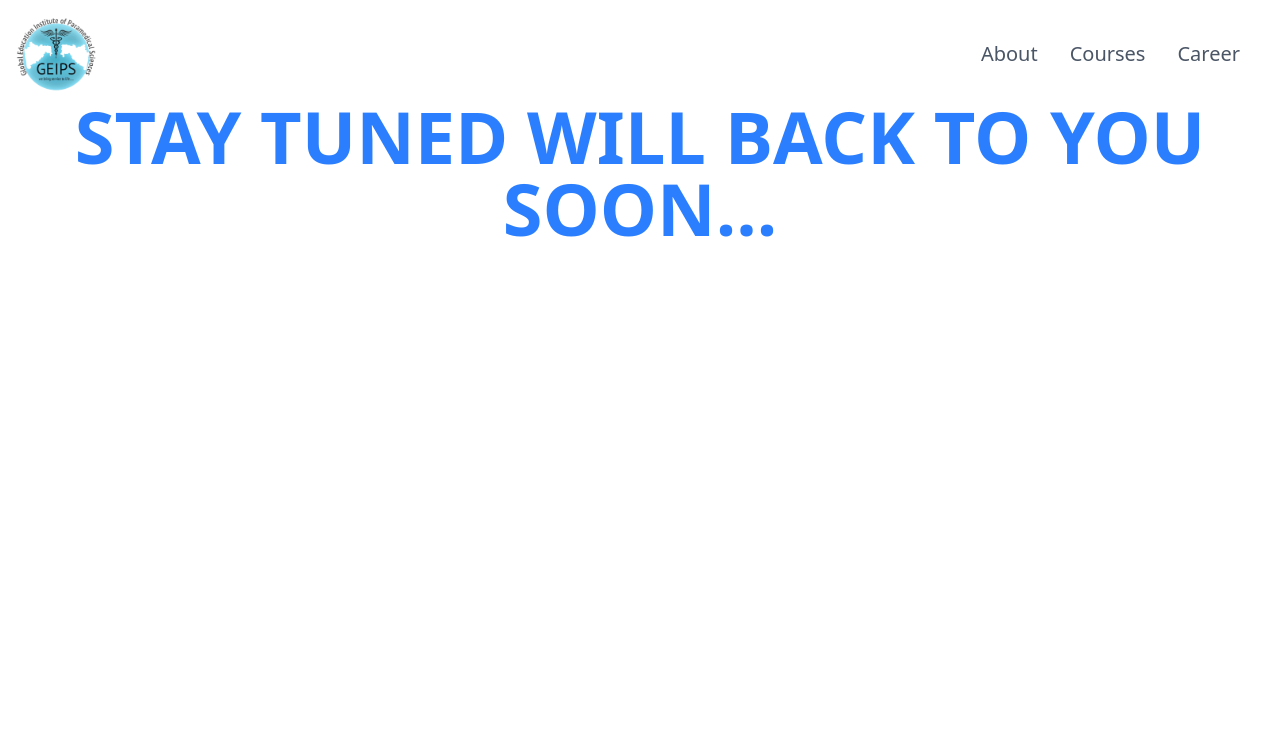
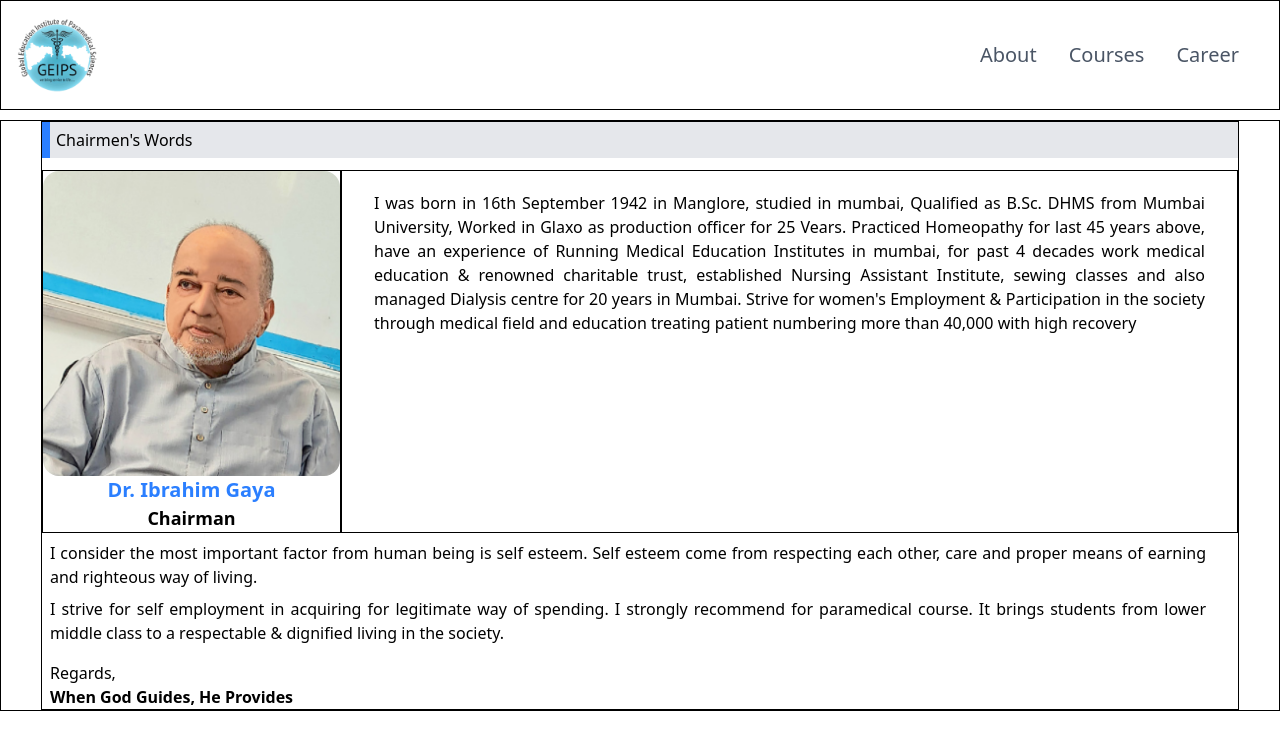
Before and after one commit to Hardik7843/geips, a React (Vite) app: page / in a window 1280 px wide. Shown: the top 750 px of the page. Built offline with nearby package versions, Linux system fonts and the light colour scheme.

Commit message:
chairmen

```diff
--- a/src/App.jsx
+++ b/src/App.jsx
@@ -5,6 +5,7 @@ import TranslatorComponent from "./components/Translator";
 import TranslatorTwo from "./components/TranslatorTwo";
 import NavBar from "./components/NavBar/NavBar";
 import HomePage from "./pages/HomePage";
+import HomePage2 from "./pages/HomePage2";
 
 function App()
 {
@@ -16,7 +17,7 @@ function App()
 
 
       <Routes>
-        <Route path="/" element={<HomePage />} />
+        <Route path="/" element={<HomePage2 />} />
       </Routes>
     </div>
   );
--- /dev/null
+++ b/src/components/ManagementDesks/Desk.jsx
@@ -0,0 +1,57 @@
+/* eslint-disable no-unused-vars */
+/* eslint-disable react/prop-types */
+import React from "react";
+
+const Desk = ({ title, image, name, designation, text1, text2, regards }) => {
+  return (
+    <div className="border border-black w-full">
+      <div className=" flex justify-start mb-3 bg-gray-200">
+        <div className=" border-4 border-blue-500"></div>
+        <p className="w-fit p-1.5">{title}</p>
+      </div>
+
+      <div className="flex flex-col md:flex-row">
+        <div className="w-full md:w-1/4 flex flex-col items-start border">
+          <div className="w-full relative aspect-square">
+            <img
+              src={image}
+              alt="person"
+              className="object-contain rounded-2xl"
+            />
+          </div>
+
+          <div className="px-5 sm:px-0 w-full flex flex-col items-center sm:items-start md:items-center">
+            <p className="text-blue-500 font-sans text-xl font-bold">{name}</p>
+            <p className="font-bold text-lg">{designation}</p>
+          </div>
+        </div>
+
+        <div className="text-black w-full md:w-3/4 text-justify break-keep border pt-5 px-8">
+          {text1}
+        </div>
+      </div>
+
+      <div className="mt-2">
+        <div className="flex flex-col px-8 md:px-2 md:pr-8 space-y-2">
+          {text2?.map((paragraph, index) => (
+            <div key={index} className="w-full break-words text-justify">
+              <p className="w-full">{paragraph}</p>
+            </div>
+          ))}
+        </div>
+
+        <div className="mt-4 px-8 md:px-2">
+          {regards && (
+            <p>
+              Regards,
+              <br />
+              <span className="font-bold">{regards}</span>
+            </p>
+          )}
+        </div>
+      </div>
+    </div>
+  );
+};
+
+export default Desk;
--- /dev/null
+++ b/src/components/ManagementDesks/ManagementDesk.jsx
@@ -0,0 +1,10 @@
+import React from 'react'
+
+const ManagementDesk = () =>
+{
+  return (
+    <div>ManagementDesk</div>
+  )
+}
+
+export default ManagementDesk
--- a/src/components/NavBar/NavBar.jsx
+++ b/src/components/NavBar/NavBar.jsx
@@ -21,7 +21,7 @@ const NavBar = () =>
   };
 
   return (
-    <nav className=" fixed top-0 left-0 right-0 z-10 text-black bg-white backdrop-blur-md ">
+    <nav className="border border-black fixed top-0 left-0 right-0 z-10 text-black bg-white backdrop-blur-md">
       <div className="flex items-center justify-between mx-auto p-4 max-w-7xl">
         {/* Left side: Logo + Text */}
         <div className="flex items-center space-x-3">
--- a/src/components/NavBar/SideBar.jsx
+++ b/src/components/NavBar/SideBar.jsx
@@ -1,6 +1,8 @@
+import React from "react";
 import { navlinks } from "../../config/navConfig";
 import NavLink from "./NavLink";
 
+// eslint-disable-next-line react/prop-types
 const SideBar = ({ handleClose }) =>
 {
   return (
--- a/src/pages/HomePage.jsx
+++ b/src/pages/HomePage.jsx
@@ -2,7 +2,7 @@
 import { TypeAnimation } from "react-type-animation";
 import React, { useState } from "react";
 
-const CareerPage = () =>
+const HomePage = () =>
 {
   const [typingDone, setTypingDone] = useState(false);
   return (
@@ -29,4 +29,4 @@ const CareerPage = () =>
   );
 };
 
-export default CareerPage;
+export default HomePage;
--- /dev/null
+++ b/src/pages/HomePage2.jsx
@@ -0,0 +1,30 @@
+/* eslint-disable no-unused-vars */
+import Desk from "@/components/ManagementDesks/Desk";
+import React from "react";
+import chairMen from '@/../public/Person/chairMen.png'
+const HomePage2 = () =>
+{
+  const desk1Data = {
+    image: chairMen,
+    title: "Chairmen's Words",
+    name: "Dr. Ibrahim Gaya",
+    designation: "Chairman",
+    text1: "I was born in 16th September 1942 in Manglore, studied in mumbai, Qualified as B.Sc. DHMS from Mumbai University, Worked in Glaxo as production officer for 25 Vears. Practiced Homeopathy for last 45 years above, have an experience of Running Medical Education Institutes in mumbai, for past 4 decades work medical education & renowned charitable trust, established Nursing Assistant Institute, sewing classes and also managed Dialysis centre for 20 years in Mumbai. Strive for women's Employment & Participation in the society through medical field and education treating patient numbering more than 40,000 with high recovery",
+    text2: [
+      "I consider the most important factor from human being is self esteem. Self esteem come from respecting each other, care and proper means of earning and righteous way of living.",
+      "I strive for self employment in acquiring for legitimate way of spending. I strongly recommend for paramedical course. It brings students from lower middle class to a respectable & dignified living in the society."
+    ],
+    regards: "When God Guides, He Provides",
+  };
+
+  return (
+    <div className="text-black min-h-[60vh] scroll-mt-[80px] mt-30">
+      {/* Pass everything at once */}
+      <div className="px-10 border">
+        <Desk {...desk1Data} />
+      </div>
+    </div>
+  );
+};
+
+export default HomePage2;
```
Also changed, not shown: public/Person/chairMen.png (added).
